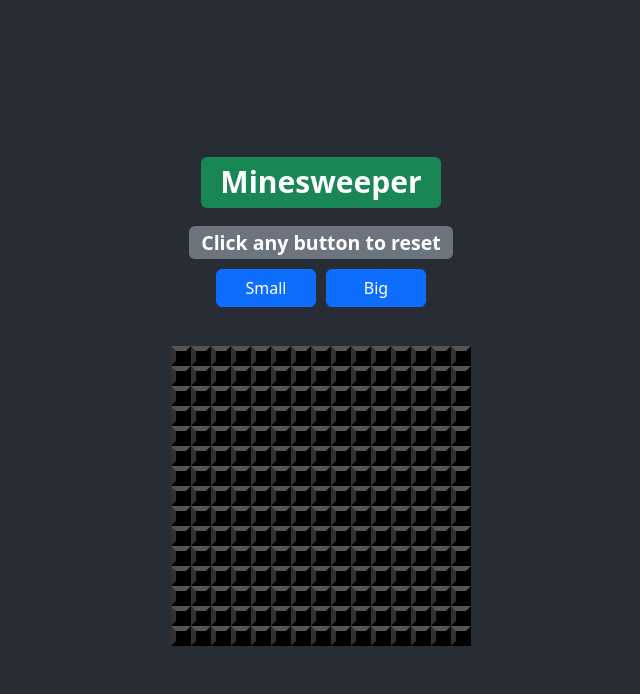
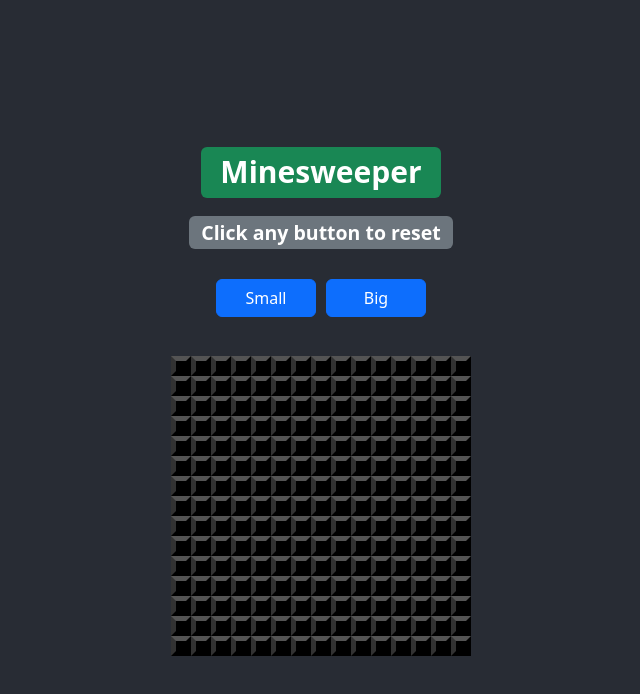
Before and after one commit to devj1988/minesweeper, a React (Create React App) app: page / in a window 1280 px wide. Shown: the top 694 px of the page, without its empty margins (319-959 px from the left). Built offline with nearby package versions, Linux system fonts and the light colour scheme.

Commit message:
minor style fix

```diff
--- a/src/App.tsx
+++ b/src/App.tsx
@@ -11,7 +11,7 @@ function App() {
     <div className="App">
       <header className="App-header">
         <h1><Badge bg="success">Minesweeper</Badge></h1>
-        <Badge bg="secondary" style={{marginTop: "10px", marginBottom: "10px"}}>Click any button to reset</Badge>
+        <Badge bg="secondary" style={{marginTop: "10px", marginBottom: "30px"}}>Click any button to reset</Badge>
         <Grid></Grid>
       </header>
     </div>
```
